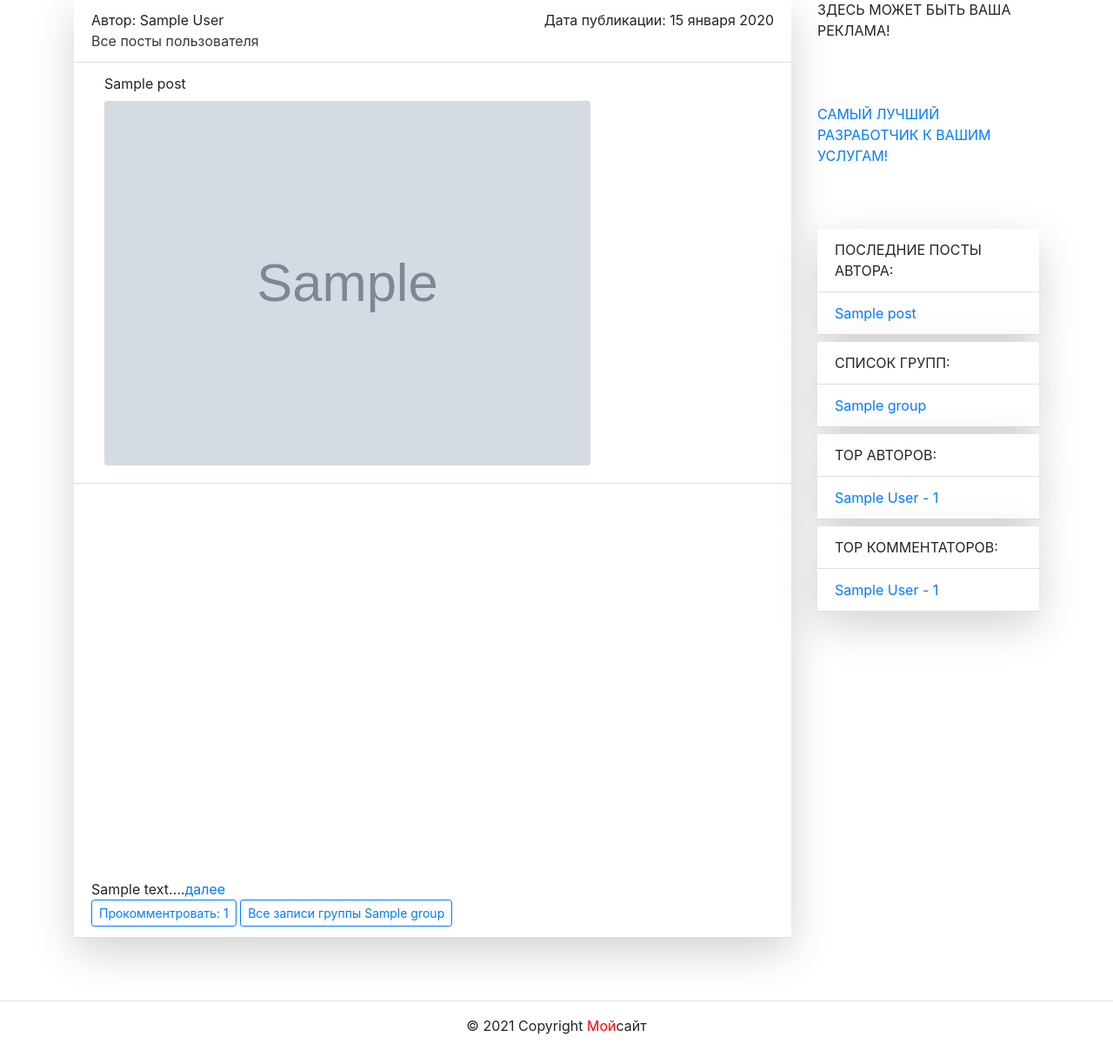
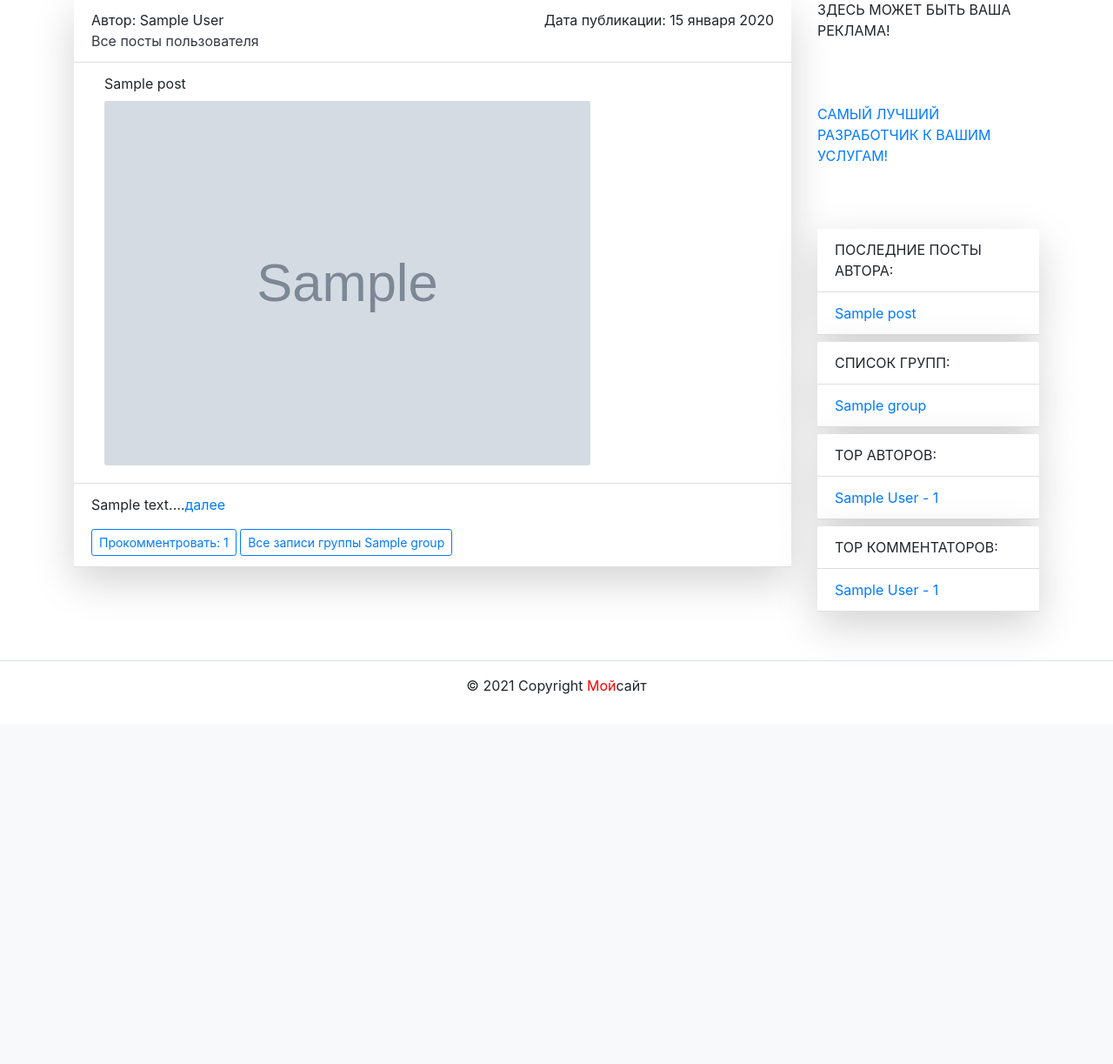
Before and after one commit to poddubkosn/posts_and_scripts, a Django app: page /follow/ in a window 1280 px wide. Shown: the part 179-1402 px from the top of the page at 87% size. After the commit the page ends 977 px from the top, so only its background shows below. Run offline with Django 3.2, Linux system fonts and the light colour scheme; a user stored in the database is signed in; tables that the repository leaves empty hold one stand-in row (values such as "Sample post"); grey boxes marked "Sample" are stand-in pictures; parts of the project's set-up code (start-up, migrations or seed data) failed here and were passed over; some libraries are stand-ins or nearby versions.

Commit message:
posts and scripts

```diff
--- a/forum/templates/home/includes/post_list.html
+++ b/forum/templates/home/includes/post_list.html
@@ -34,9 +34,9 @@
          </aside>
   </div>
   <div class="card-header text-success-50 bg-white    ">
-  <div class="embed-responsive embed-responsive-16by9">
-    {{ post.text|only_text|safe }}&#8230;<a href="{% url 'home:post_detail' post.pk %}">далее
-  </div>
+  <p class="card-text">
+    {{ post.text|only_text|safe }}&#8230;<a href="{% url 'home:post_detail' post.pk %}">далее</a>
+  </p>
     <a href="{% url 'home:post_detail' post.pk %}"><button type="button" class="btn btn-outline-primary btn-sm">Прокомментровать: {{ post.comments.count}}</button></a>
 
           {% if post.group %}
```
